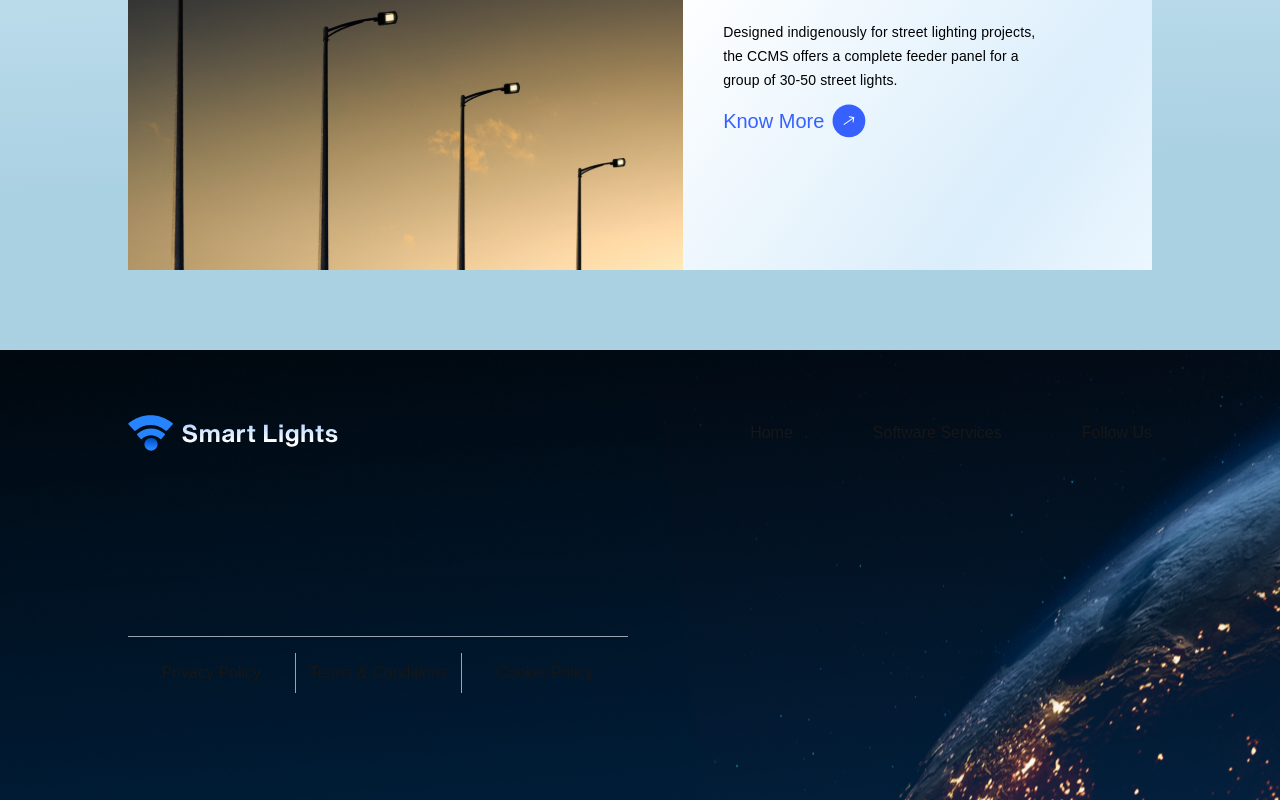
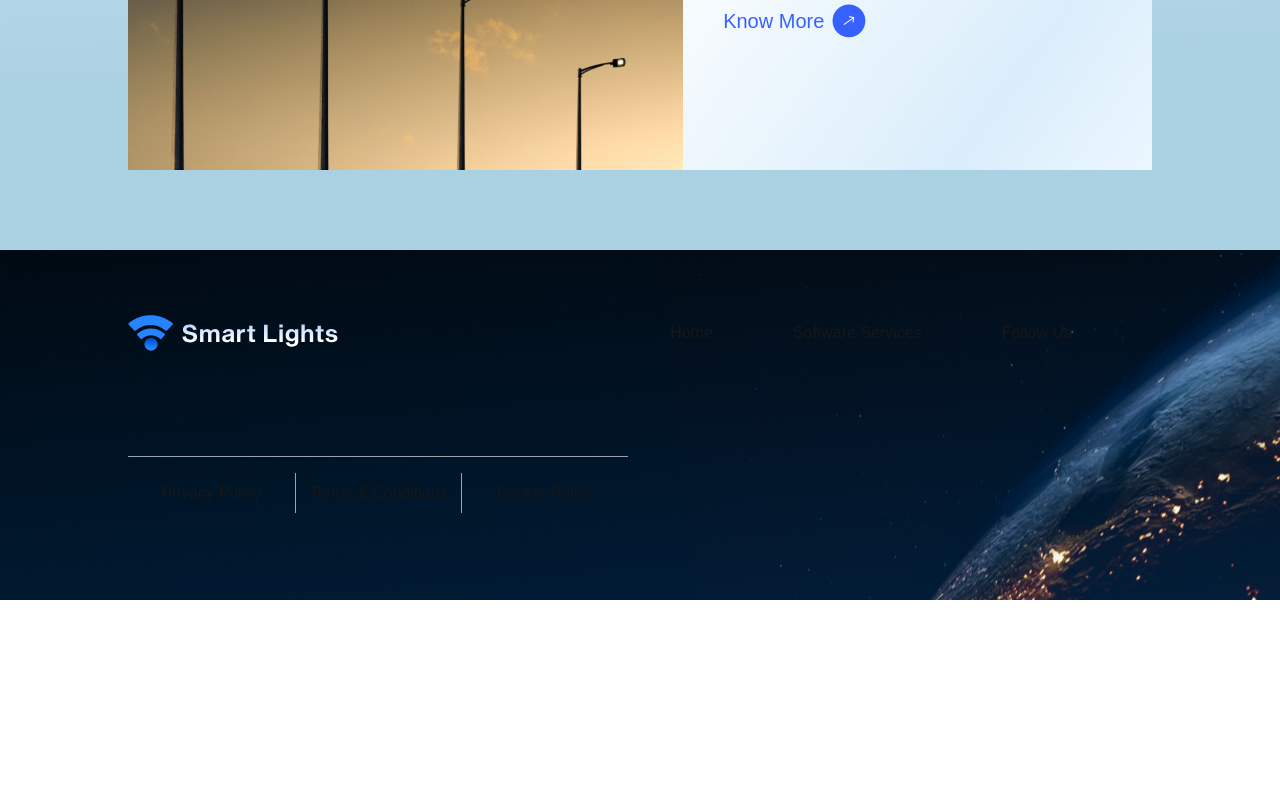
Before and after one commit to ajaykumar-21/BlackSof-Figma-Task, a Next.js app: page / in a window 1280 px wide. Shown: the part 2298-3098 px from the top of the page. After the commit the page ends 2898 px from the top, so only its background shows below. Built offline with nearby package versions, Linux system fonts and the light colour scheme.

Commit message:
adjust height of hero image

```diff
--- a/src/components/Footer.tsx
+++ b/src/components/Footer.tsx
@@ -3,13 +3,13 @@ import Image from "next/image";
 
 const Footer: React.FC = () => {
   return (
-    <div className="bg-footer-image h-[450px] pl-[10%] pr-[10%] bg-center">
+    <div className="bg-footer-image h-[350px] pl-[10%] pr-[10%] bg-center">
       <div className="pt-10">
         <div className="container mx-auto py-6 flex justify-between items-center">
           <div>
             <Image src={SmartLight} alt="Smart Light" />
           </div>
-          <nav className="space-x-20">
+          <nav className="space-x-20 pr-20">
             <a href="#" className="text-white-600 hover:text-gray-800">
               Home
             </a>
@@ -22,7 +22,7 @@ const Footer: React.FC = () => {
           </nav>
         </div>
       </div>
-      <div className="mt-40">
+      <div className="mt-20">
         <div className="w-[500px]">
           <div className="border-t border-gray-400 mb-4"></div>{" "}
           <div className="grid grid-cols-3 divide-x divide-gray-400 text-center">
--- a/src/components/Hero.tsx
+++ b/src/components/Hero.tsx
@@ -4,7 +4,7 @@ import Ecosystem from "./Ecosystem";
 const Hero: React.FC = () => {
   return (
     <div>
-      <div className="bg-hero-image bg-center h-[700px] w-full">
+      <div className="bg-hero-image bg-center h-[600px] w-full">
         <div className="flex flex-col justify-center items-center">
           <div className="font-inter text-[16px] text-center pt-20">
             Smart Lighting Solutions
```
